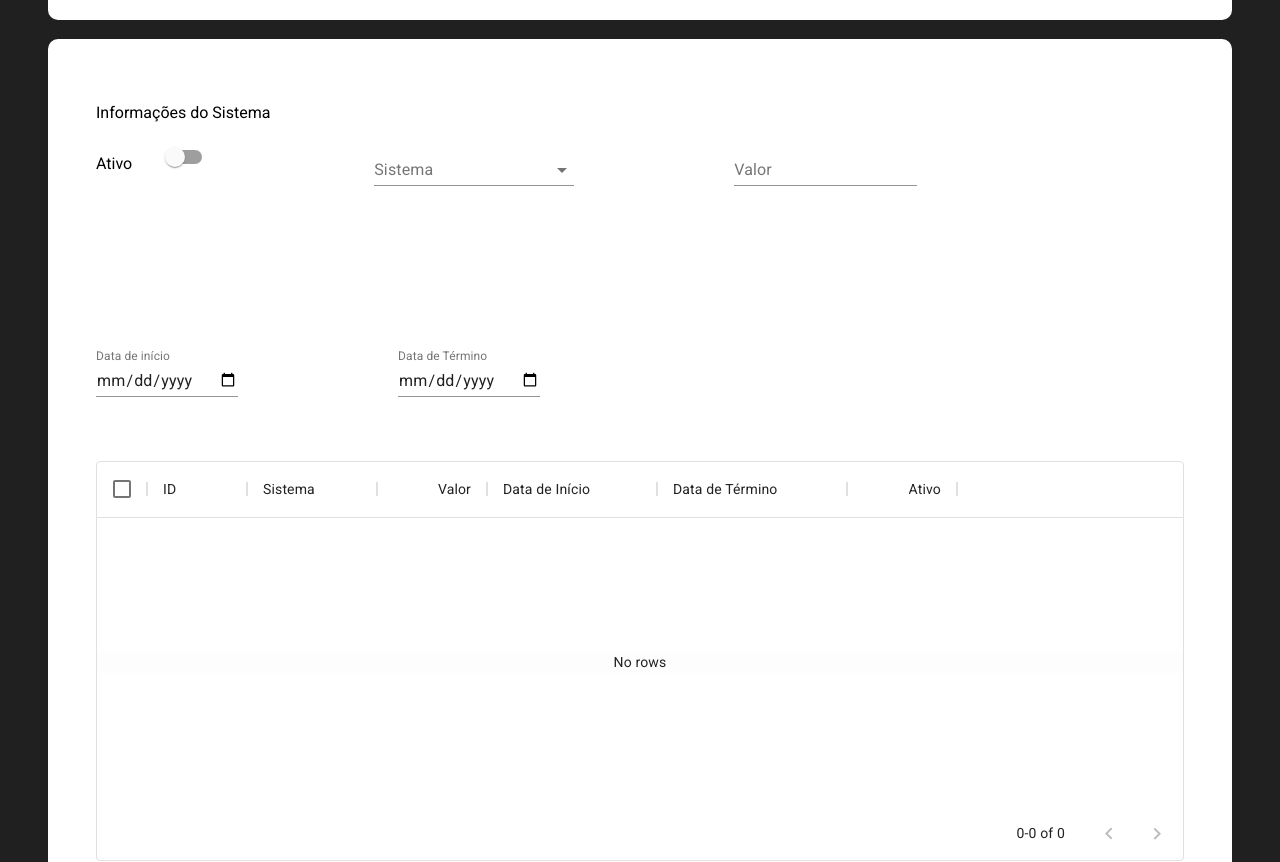
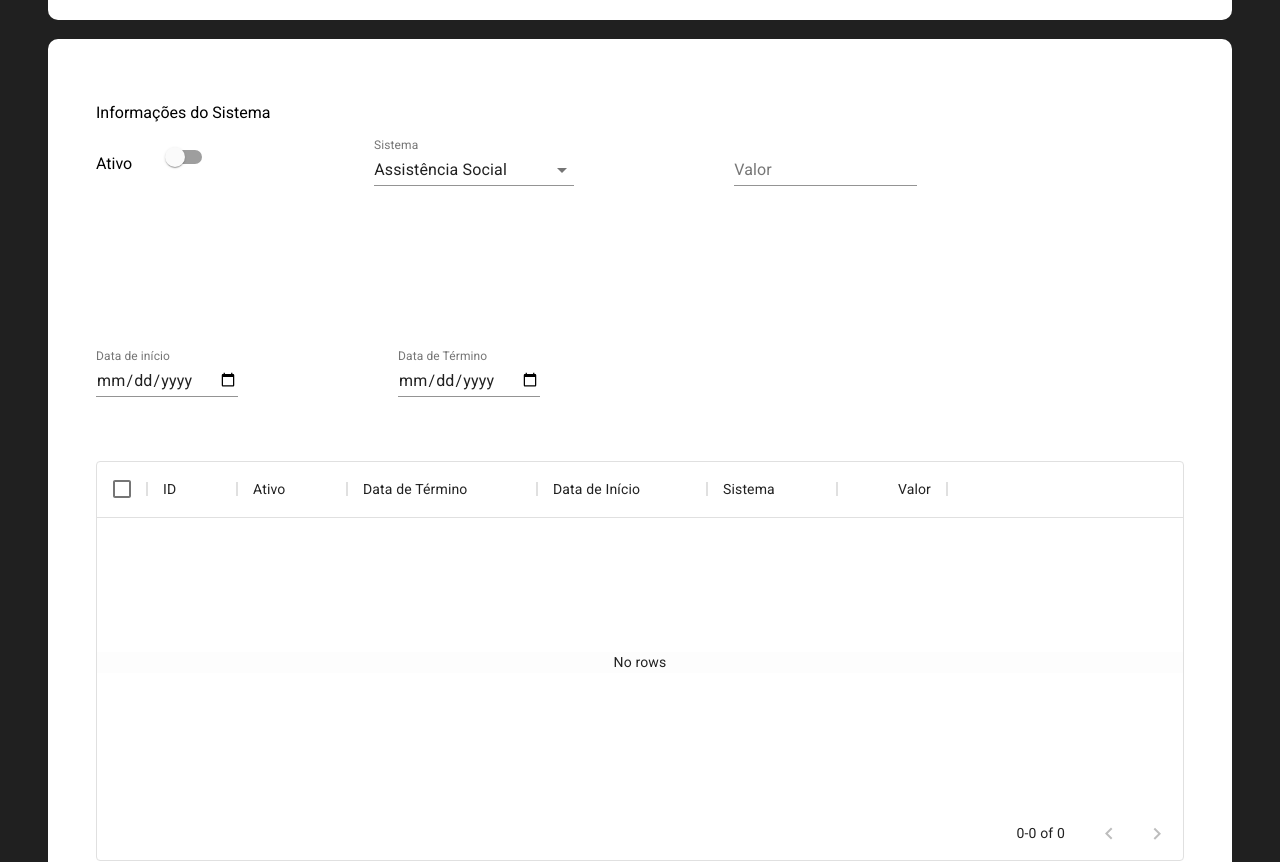
Before and after one commit to Tuzin1232/Sistema_Cadastro_Login, a React (Create React App) app in the folder frontend/: page / in a window 1280 px wide. Shown: the part 760-1622 px from the top of the page. Built offline with nearby package versions, Linux system fonts and the light colour scheme; no server answers.

Commit message:
BBBBBBBBBBBBB

```diff
--- a/frontend/src/App.js
+++ b/frontend/src/App.js
@@ -1,29 +1,45 @@
 import './App.css';
-import React from 'react';
+import React, { useState } from 'react';
 import { Button, TextField, InputLabel, Select, MenuItem } from '@material-ui/core';
 import FormControl from '@material-ui/core/FormControl';
 import ButtonGroup from '@material-ui/core/ButtonGroup';
 import Switch from '@material-ui/core/Switch';
 import { DataGrid } from '@material-ui/data-grid';
-import { rows, columns} from './props/sistemaRepos'
+import { columns } from './props/sistemaRepos'
 import { useForm, Controller } from "react-hook-form"
 
 function App() {
+  const [valor, setValor] = useState("");
+  const [sistemas, setSistemas] = useState([])
+
+  const tabelaValor = {valor}
+
+  const onSubmit = function(data) {
+    data["sistemas"] = sistemas
+    fetch('http://localhost:3000/api/cadastro', {
+    method: 'POST',
+    mode: 'cors',
+    body: data
+  });
+  }
 
   const { control, handleSubmit } = useForm();
-  const onSubmit = data => console.log(data);
-  let sistemas;
-  async function getSistemas() {
-    let data = {
-        method: 'GET',
-        mode: 'cors',
-        headers: { 'Content-Type': 'application/json' }
-    };
-    sistemas = await fetch("http://localhost:3000/api/sistemas", data).json
-    console.log(sistemas)
-}
-  getSistemas()
+  const handleChange = e => setValor(e.target.value);
 
+  console.log(sistemas)
+
+  function getValores() {
+    let infoSistema = {
+      id: sistemas.length +1,
+      ativo: document.getElementById("ativo").checked?"Sim":"Não",
+      sistema: tabelaValor.valor,
+      data_inicio: document.getElementById("data_inicio").value,
+      data_fim: document.getElementById("data_fim").value,
+      valor: document.getElementById("valor").value
+    }
+    setSistemas([...sistemas, infoSistema])
+
+    }
   return (
     <form className="App" onSubmit={handleSubmit(onSubmit)}>
       <div className="btn_gerenciador">
@@ -41,14 +57,14 @@ function App() {
             name="codigo"
             control={control}
             defaultValue=""
-            render={({ field }) => <TextField id="codigo" label="Código" {...field} />}
+            render={({ field }) => <TextField disabled id="codigo" label="Código" {...field} />}
           />
 
           <p>Pode Avaliar</p>
           <Controller
             name="avaliar"
             control={control}
-            defaultValue= {false}
+            defaultValue={false}
             render={({ field }) => <Switch id="avaliar" name="avaliar" label="Pode Avaliar" inputProps={{ 'aria-label': 'primary checkbox' }} {...field} />}
           />
 
@@ -74,7 +90,7 @@ function App() {
           <Controller
             name="pend_financeira"
             control={control}
-            defaultValue= {false}
+            defaultValue={false}
             render={({ field }) => <Switch id="pendFinanc" color="primary" name="pend_financeira" inputProps={{ 'aria-label': 'primary checkbox' }}{...field} />} />
 
           <Controller
@@ -87,7 +103,7 @@ function App() {
           <Controller
             name="contrato_atv"
             control={control}
-            defaultValue = {false}
+            defaultValue={false}
             render={({ field }) => <Switch id="contrato_atv" color="primary" name="contrato_atv" inputProps={{ 'aria-label': 'primary checkbox' }}{...field} />} />
 
         </form>
@@ -230,7 +246,7 @@ function App() {
       <br></br>
       <div className="form">
         <p>Informações do Sistema</p>
-        <form className="form_sistema" noValidate autoComplete="on" style={{ display: 'flex', gap: "10em", flexWrap: "wrap" }}>
+        <div className="form_sistema" noValidate autoComplete="on" style={{ display: 'flex', gap: "10em", flexWrap: "wrap" }}>
           <div className="switch" style={{ display: "flex", gap: "1.5em" }}>
             <p>Ativo</p>
             <Switch
@@ -242,17 +258,32 @@ function App() {
           </div>
           <FormControl id="" className="tipo" style={{ width: "200px" }}>
             <InputLabel id="sisLabel">Sistema</InputLabel>
+
             <Select
+              onChange={handleChange}
               labelId="sisLabelId"
               id="sistema"
+              defaultValue="Assistência Social"
             >
-              <MenuItem value={getSistemas.id}>{getSistemas.nome}</MenuItem>
-              <MenuItem value={getSistemas.id}>{getSistemas.nome}</MenuItem>
-              <MenuItem value={getSistemas.id}>{getSistemas.nome}</MenuItem>
+              <MenuItem value={"Assistência Social"}>Assistência Social</MenuItem>
+              <MenuItem value={"CRM"}>CRM</MenuItem>
+              <MenuItem value={"Educação"}>Educação</MenuItem>
+              <MenuItem value={"Portal Cidadão"}>Portal Cidadão</MenuItem>
+              <MenuItem value={"S-Commerce"}>S-Commerce</MenuItem>
+              <MenuItem value={"SADM"}>SADM</MenuItem>
+              <MenuItem value={"SAS"}>SAS</MenuItem>
+              <MenuItem value={"Saúde"}>Saúde</MenuItem>
+              <MenuItem value={"SCA"}>SCA</MenuItem>
+              <MenuItem value={"SCA/SAS"}>SCA/SAS</MenuItem>
+              <MenuItem value={"SE"}>SE</MenuItem>
+
             </Select>
+
+
+
           </FormControl>
           <TextField id="valor" label="Valor" type="number" />
-          <form className="data_inicio" noValidate>
+          <div className="data_inicio" noValidate>
             <TextField
               id="data_inicio"
               label="Data de início"
@@ -262,21 +293,21 @@ function App() {
                 shrink: true,
               }}
             />
-          </form>
-          <form className="data_fim" noValidate>
+          </div>
+          <div className="data_fim" noValidate>
             <TextField
               id="data_fim"
               label="Data de Término"
               type="date"
               defaultValue="00-00-0000"
               InputLabelProps={{
-                shrink: true,
+              shrink: true,
               }}
             />
-          </form>
+          </div>
           <div style={{ height: 400, width: '100%', marginTop: '-6em', marginBottom: '-6em' }}>
             <DataGrid
-              rows={rows}
+              rows={sistemas}
               columns={columns}
               pageSize={5}
               checkboxSelection
@@ -285,10 +316,10 @@ function App() {
           </div>
           <ButtonGroup variant="contained" color="primary" aria-label="contained primary button group">
             <Button id="remove_selec">Remover Selecionados</Button>
-            <Button id="add">Adicionar</Button>
+            <Button id="add" onClick={getValores}>Adicionar</Button>
           </ButtonGroup>
 
-        </form>
+        </div>
       </div>
     </form>
   );
--- a/frontend/src/props/sistemaRepos.js
+++ b/frontend/src/props/sistemaRepos.js
@@ -5,10 +5,25 @@ export const columns = [
         width: 90
     },
     {
-        field: 'id',
-        headerName: 'ID',
-        width: 100,
+        field: 'ativo',
+        headerName: 'Ativo',
+        width: 110,
         editable: true,
+
+    },
+    {
+        field: 'data_fim',
+        headerName: 'Data de Término',
+        width: 190,
+        editable: true,
+
+    },
+    {
+        field: 'data_inicio',
+        headerName: 'Data de Início',
+        width: 170,
+        editable: true,
+
     },
     {
         field: 'sistema',
@@ -23,30 +38,4 @@ export const columns = [
         width: 110,
         editable: true,
     },
-    {
-        field: 'data_inicio',
-        headerName: 'Data de Início',
-        type: 'date',
-        width: 170,
-        editable: true,
-
-    },
-    {
-        field: 'data_fim',
-        headerName: 'Data de Término',
-        type: 'date',
-        width: 190,
-        editable: true,
-
-    },
-    {
-        field: 'ativo',
-        headerName: 'Ativo',
-        type: 'number',
-        width: 110,
-        editable: true,
-
-    },
 ];
-
-export const rows = [];
```
Also changed, not shown: frontend/src/ref.js (deleted), 1 other file (tests, documents, lock files or other folders).
